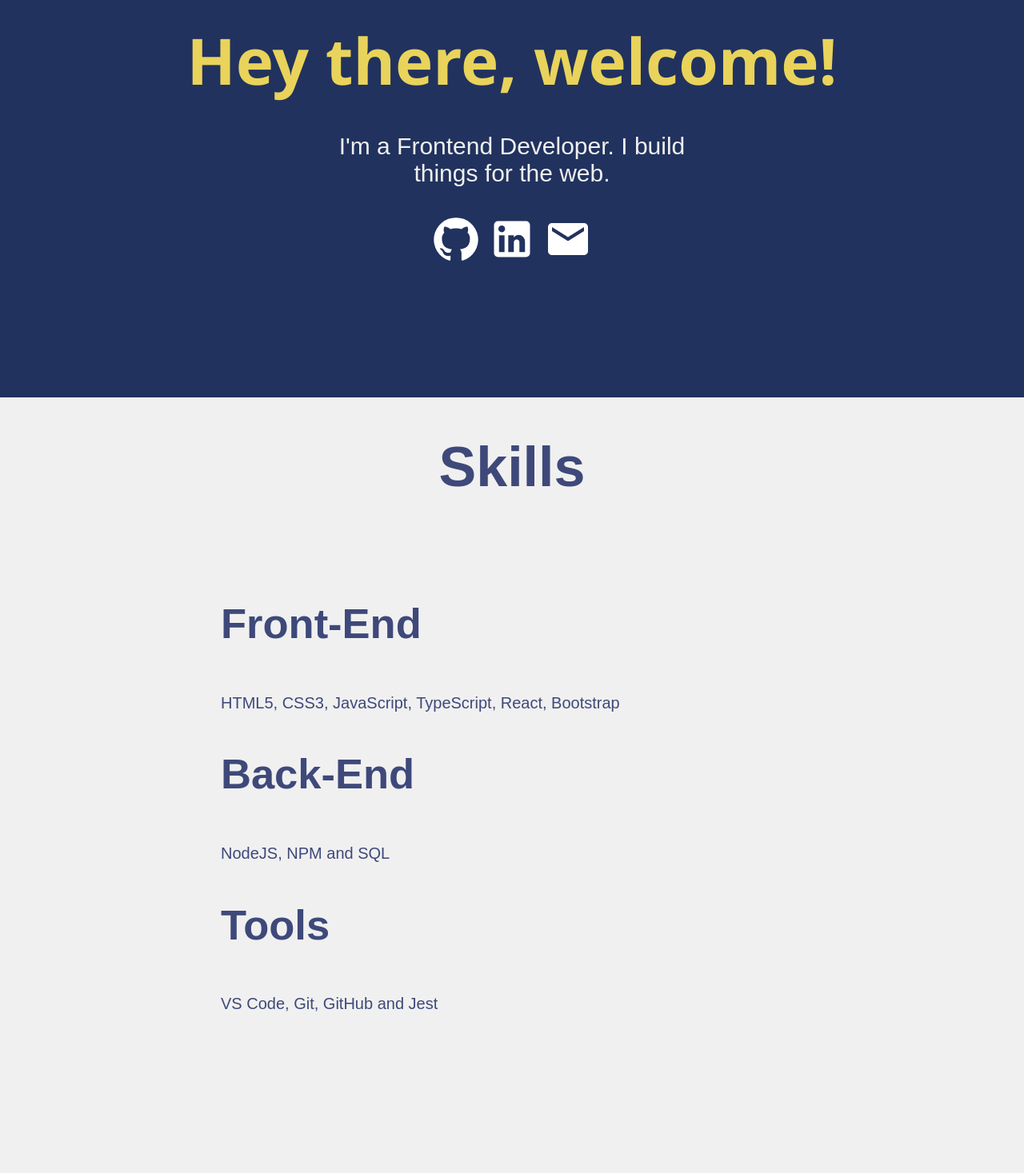
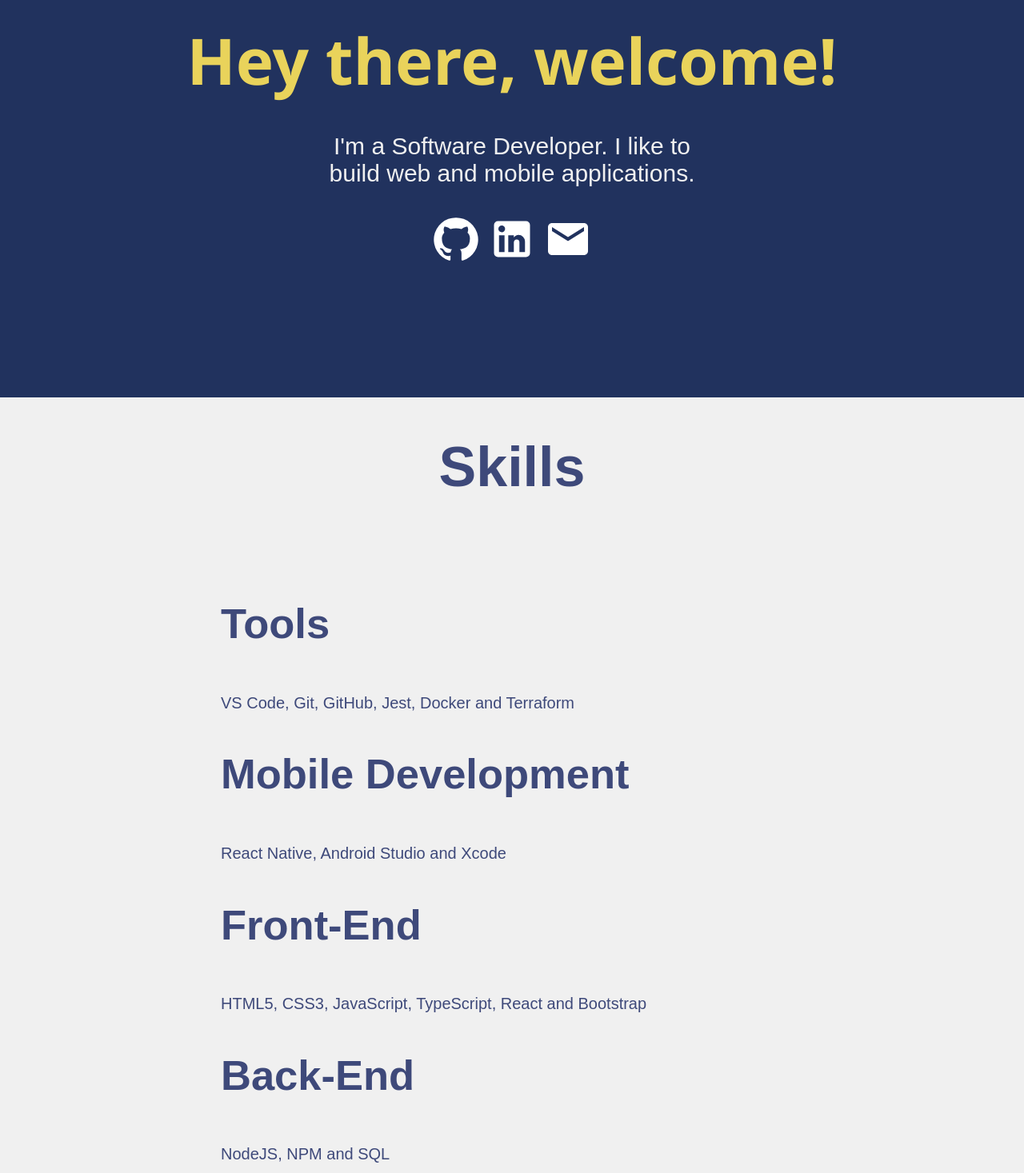
Before and after one commit to mowerah/react-portfolio, a React (Create React App) app: page / in a window 1280 px wide. Shown: the part 303-1770 px from the top of the page at 80% size. Built offline with nearby package versions, Linux system fonts and the light colour scheme.

Commit message:
updated skills and experience sections

```diff
--- a/src/pages/Experience.js
+++ b/src/pages/Experience.js
@@ -13,7 +13,7 @@ function Experience() {
         iconStyle={{background: '#e9d35b', color: '#fff'}}
         icon={<WorkIcon/>}
         >
-          <h3 className='vertical-timeline-element-title'> Frontend Developer Intern </h3>
+          <h3 className='vertical-timeline-element-title'> DevOps | Web & Mobile App Developer </h3>
           <p>LUUL SOLUTIONS LTD</p>
         </VerticalTimelineElement>
       <VerticalTimelineElement className='vertical-timeline-element--work' date='2019 - 2022'
--- a/src/pages/Home.js
+++ b/src/pages/Home.js
@@ -10,7 +10,7 @@ function Home() {
       <div className='about'>
         <h2> Hey there, welcome!</h2>
         <div className='prompt'>
-          <p>I'm a Frontend Developer. I build things for the web.</p>
+          <p>I'm a Software Developer. I like to build web and mobile applications.</p>
         <a href="https://github.com/mowerah"><GitHubIcon /></a>
         <a href="https://www.linkedin.com/in/mohamed-werah/"><LinkedInIcon /></a>
         <a href="mailto:mohamed.werah@gmail.com"><EmailIcon /></a>
@@ -21,20 +21,25 @@ function Home() {
         <h1>Skills</h1>
         <ol className='list'>
           <li className='item'>
+            <h2>Tools</h2>
+            <span>VS Code, Git, GitHub, Jest, Docker and Terraform
+            </span>
+          </li>
+          <li className='item'>
+            <h2>Mobile Development</h2>
+            <span>React Native, Android Studio and Xcode
+            </span>
+          </li>
+          <li className='item'>
             <h2>Front-End</h2>
             <span>
-            HTML5, CSS3, JavaScript, TypeScript, React, Bootstrap
+            HTML5, CSS3, JavaScript, TypeScript, React and Bootstrap
             </span>
           </li>
           <li className='item'>
             <h2>Back-End</h2>
             <span>
             NodeJS, NPM and SQL
-            </span>
-          </li>
-          <li className='item'>
-            <h2>Tools</h2>
-            <span>VS Code, Git, GitHub and Jest
             </span>
           </li>
         </ol>
```
